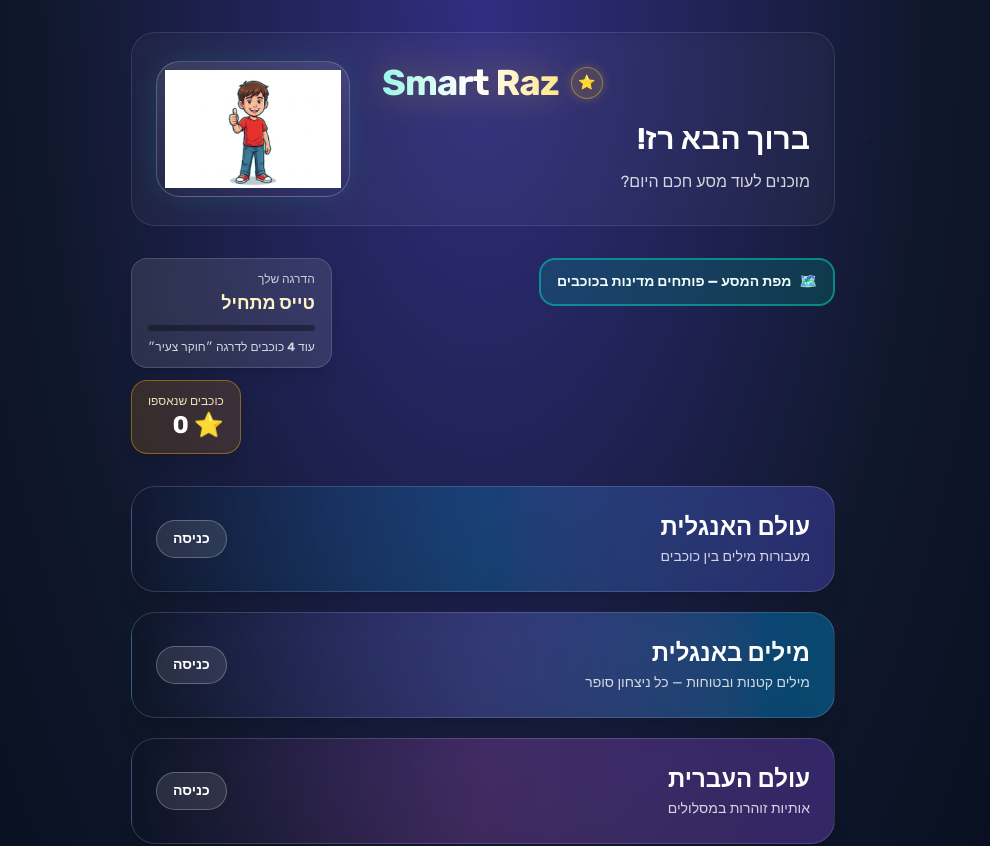
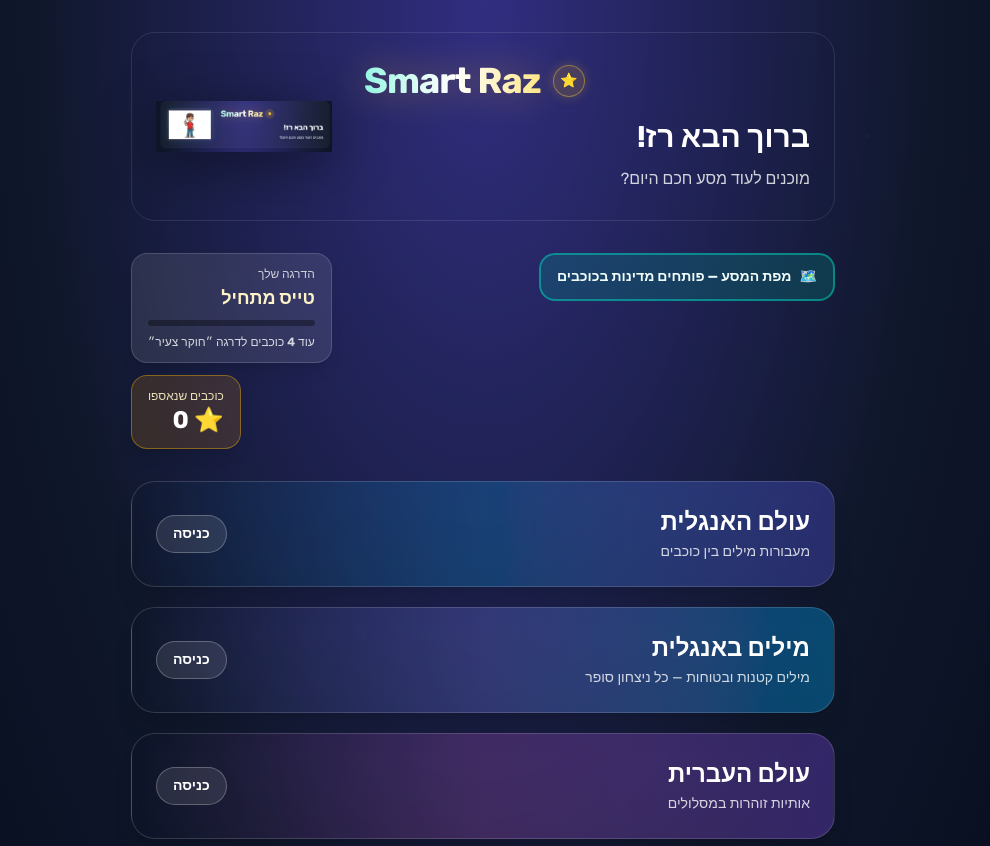
Before and after one commit to morankoren185-gif/smart-raz, a Next.js app: page / in a window 1280 px wide. Shown: the top 846 px of the page, without its empty margins (157-1147 px from the left). Built offline with nearby package versions, Linux system fonts and the light colour scheme.

Commit message:
pic-change

```diff
--- a/components/home/HomeWelcomeHero.tsx
+++ b/components/home/HomeWelcomeHero.tsx
@@ -6,7 +6,7 @@
 export function HomeWelcomeHero() {
   return (
     <section
-      className="mb-8 rounded-3xl border border-white/10 bg-white/[0.04] px-4 py-6 shadow-inner backdrop-blur-sm sm:px-6 sm:py-7"
+      className="mb-8 rounded-3xl border border-white/10 px-4 py-6 sm:px-6 sm:py-7"
       aria-labelledby="home-welcome-heading"
     >
       <div className="flex flex-col items-center gap-6 sm:flex-row sm:items-center sm:justify-between sm:gap-8">
@@ -36,19 +36,17 @@
         </div>
 
         <div className="relative shrink-0">
-          <div className="rounded-3xl border border-white/20 bg-gradient-to-b from-white/10 to-white/[0.02] p-2 shadow-lg ring-1 ring-amber-400/25 [box-shadow:0_0_28px_rgba(45,212,191,0.12)]">
           <Image
             src="/branding/raz-hero.png"
             alt="רז מחייך ומעודד — דמות מסע הלמידה"
             width={220}
             height={275}
-              className="h-auto w-[9.5rem] object-contain sm:w-[11rem]"
+            className="h-auto w-[9.5rem] object-contain drop-shadow-[0_12px_28px_rgba(0,0,0,0.45)] sm:w-[11rem]"
             sizes="(min-width: 640px) 11rem, 9.5rem"
             priority
           />
         </div>
       </div>
-      </div>
     </section>
   );
 }
```
Also changed, not shown: public/branding/raz-hero.png. Lines whose indentation alone changed are shown as unchanged.
